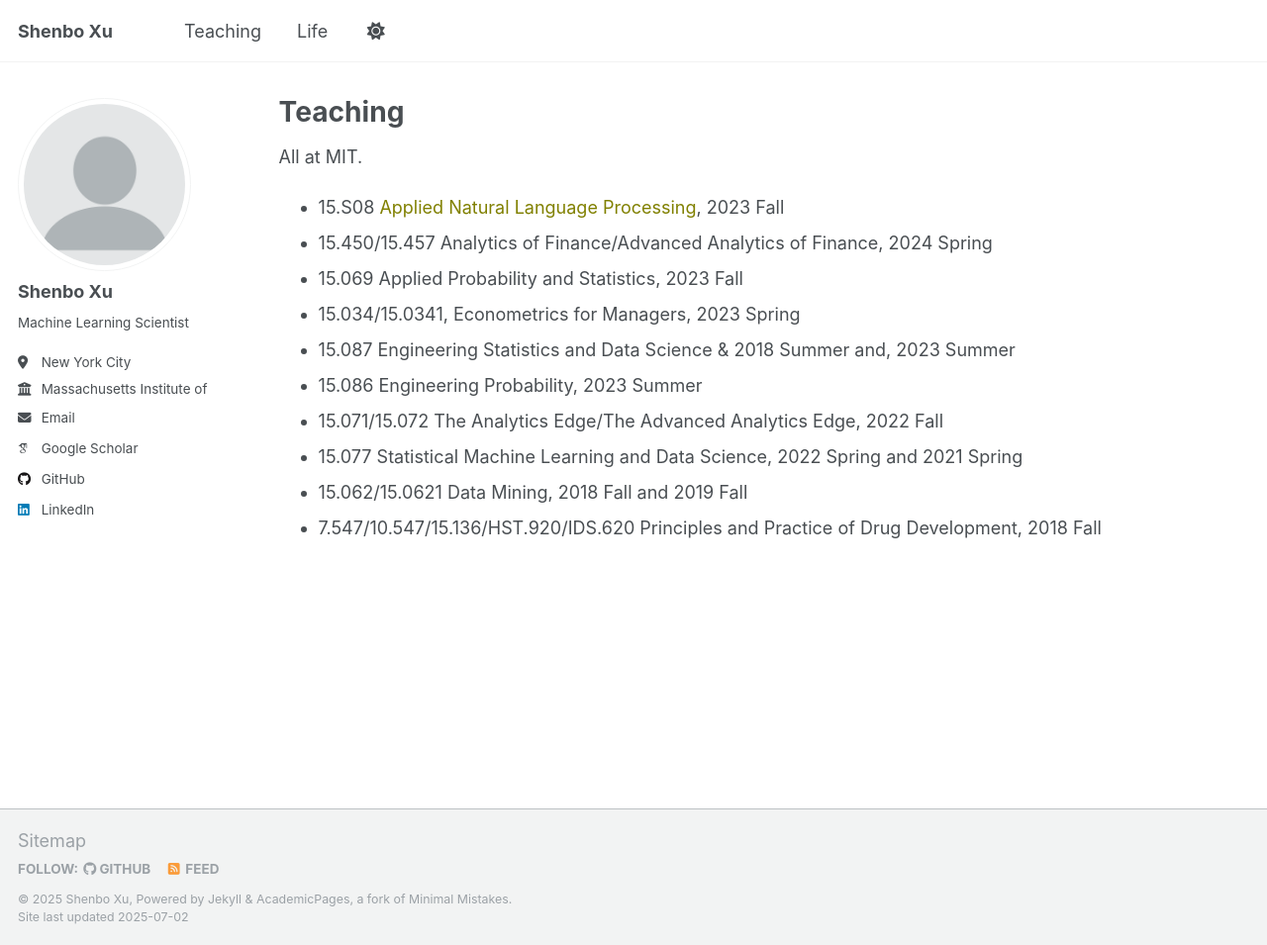
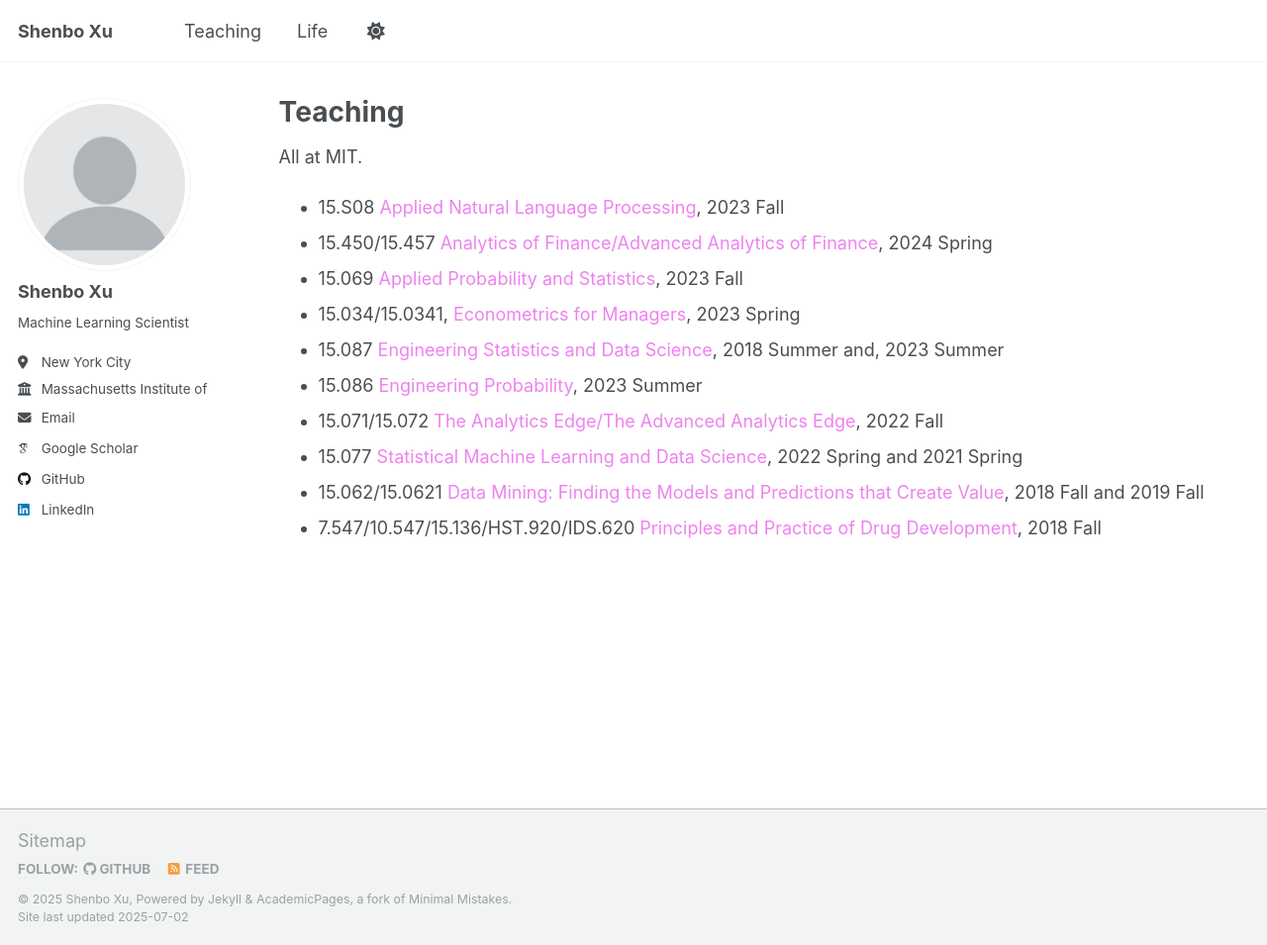
Before and after one commit to xushenbo/xushenbo.github.io, a Jekyll site: the page built from _pages/teaching.md, in a window 1280 px wide and 955 px high. Shown: the whole window at 99% size. Built offline with Jekyll 4.4.1, drawn with Linux system fonts in a browser that asks for light colours; some web fonts are replaced; a script that is not in the unit is left out.

Commit message:
Update teaching.md

```diff
--- a/_pages/teaching.md
+++ b/_pages/teaching.md
@@ -7,13 +7,13 @@ author_profile: true
 
 All at MIT.
 
-- 15.S08 <span style="color: olive;">Applied Natural Language Processing</span>, 2023 Fall
-- 15.450/15.457 Analytics of Finance/Advanced Analytics of Finance, 2024 Spring
-- 15.069 Applied Probability and Statistics, 2023 Fall
-- 15.034/15.0341, Econometrics for Managers, 2023 Spring
-- 15.087 Engineering Statistics and Data Science & 2018 Summer and, 2023 Summer
-- 15.086 Engineering Probability, 2023 Summer
-- 15.071/15.072 The Analytics Edge/The Advanced Analytics Edge, 2022 Fall
-- 15.077 Statistical Machine Learning and Data Science, 2022 Spring and 2021 Spring
-- 15.062/15.0621 Data Mining, 2018 Fall and 2019 Fall
-- 7.547/10.547/15.136/HST.920/IDS.620 Principles and Practice of Drug Development, 2018 Fall
+- 15.S08 <span style="color: violet;">Applied Natural Language Processing</span>, 2023 Fall
+- 15.450/15.457 <span style="color: violet;">Analytics of Finance/Advanced Analytics of Finance</span>, 2024 Spring
+- 15.069 <span style="color: violet;">Applied Probability and Statistics</span>, 2023 Fall
+- 15.034/15.0341, <span style="color: violet;">Econometrics for Managers</span>, 2023 Spring
+- 15.087 <span style="color: violet;">Engineering Statistics and Data Science</span>, 2018 Summer and, 2023 Summer
+- 15.086 <span style="color: violet;">Engineering Probability</span>, 2023 Summer
+- 15.071/15.072 <span style="color: violet;">The Analytics Edge/The Advanced Analytics Edge</span>, 2022 Fall
+- 15.077 <span style="color: violet;">Statistical Machine Learning and Data Science</span>, 2022 Spring and 2021 Spring
+- 15.062/15.0621 <span style="color: violet;">Data Mining: Finding the Models and Predictions that Create Value</span>, 2018 Fall and 2019 Fall
+- 7.547/10.547/15.136/HST.920/IDS.620 <span style="color: violet;">Principles and Practice of Drug Development</span>, 2018 Fall
```
